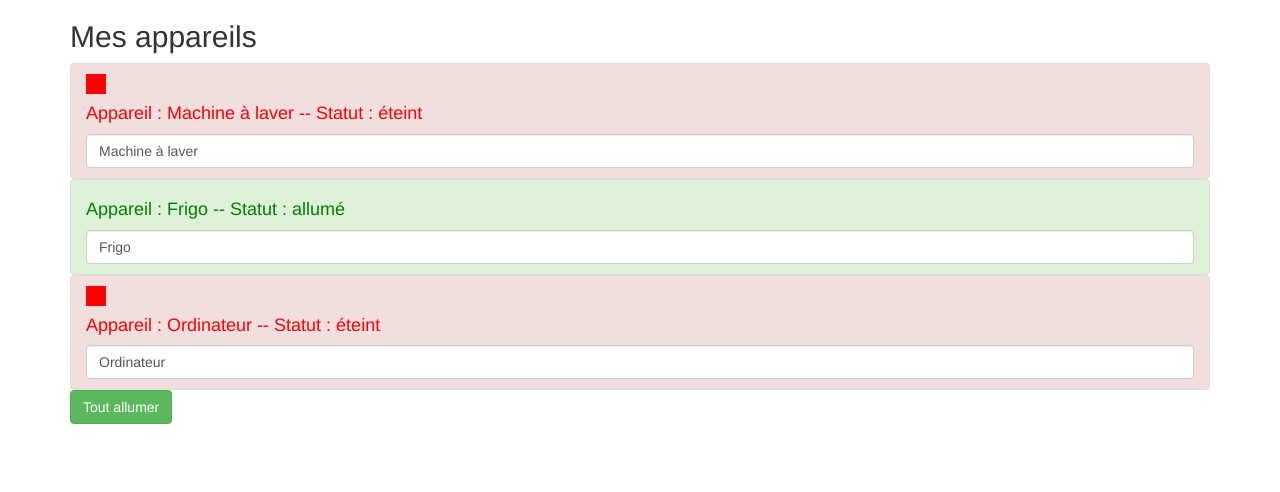
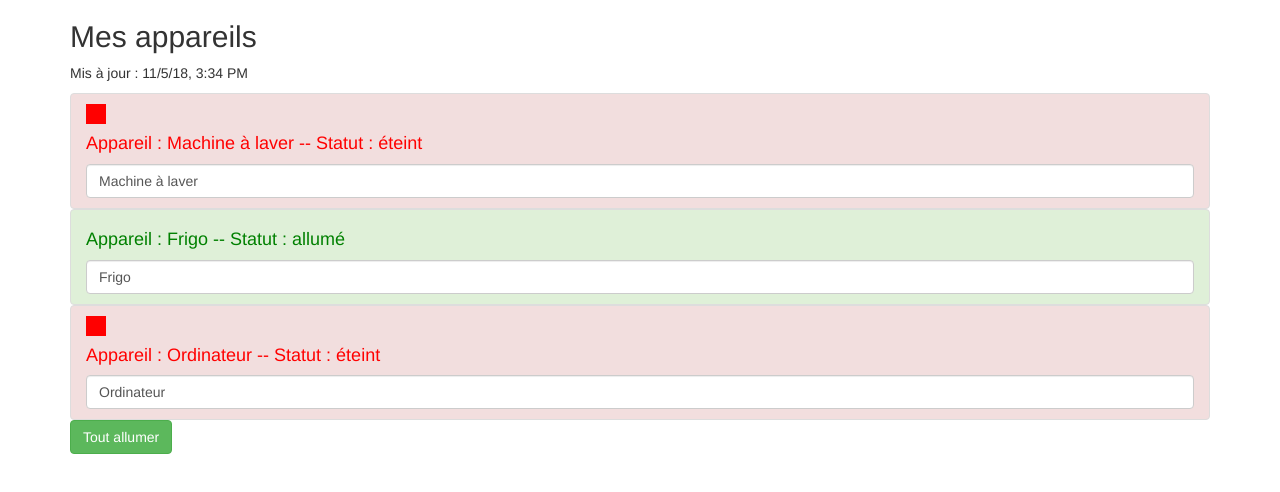
Before and after one commit to MajdiZouari/Angular, an Angular app: page / in a window 1280 px wide. Shown: the top 492 px of the page. Built offline with nearby package versions, Linux system fonts and the light colour scheme.

Commit message:
Utilisez et paramétrez les Pipes

```diff
--- a/src/app/app.component.html
+++ b/src/app/app.component.html
@@ -2,6 +2,7 @@
   <div class="row">
     <div class="col-xs-12">
       <h2>Mes appareils</h2>
+      <p>Mis à jour : {{ lastUpdate | date: 'short' }}</p>
       <app-appareil  *ngFor="let appareil of appareils"
                      [appareilName]="appareil.name"
                      [appareilStatus]="appareil.status"></app-appareil>
--- a/src/app/app.component.ts
+++ b/src/app/app.component.ts
@@ -7,6 +7,8 @@ import { Component } from '@angular/core';
 })
 export class AppComponent {
   isAuth = false;
+
+  lastUpdate = new Date();
 
   appareils = [
     {
```
